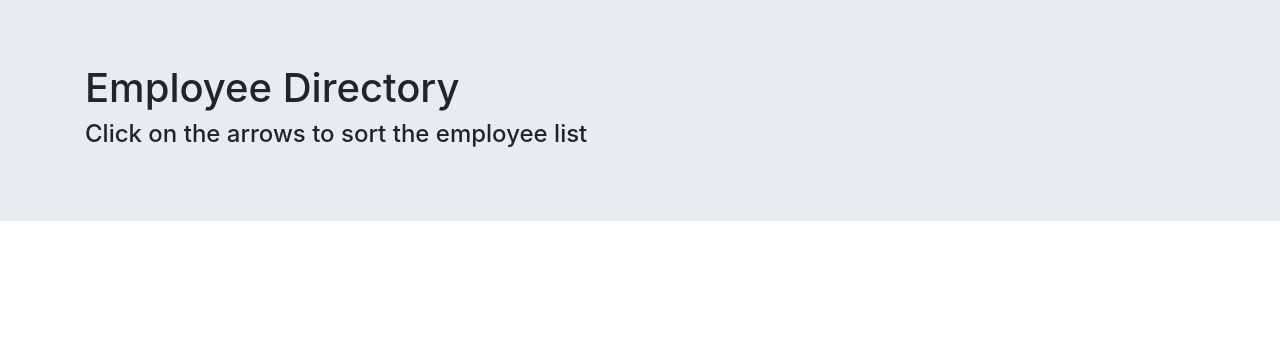
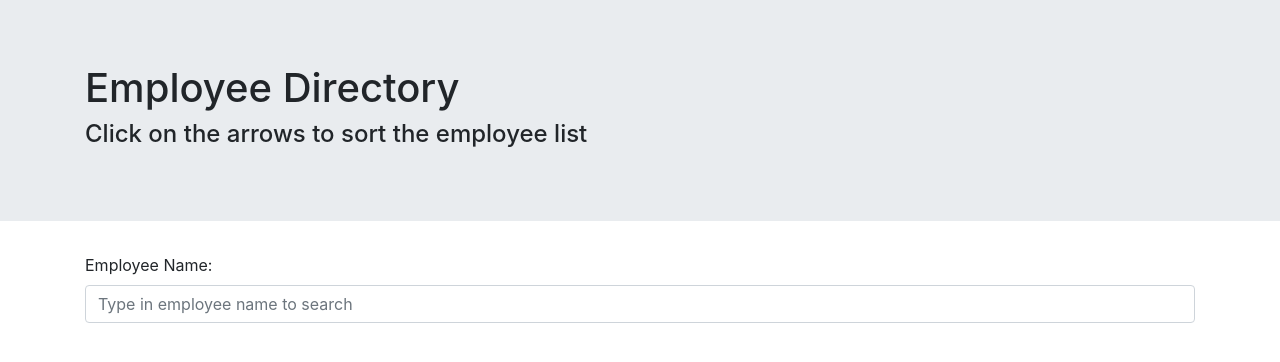
Before and after one commit to szaster/React-Employee-Directory-App, a React (Create React App) app in the folder react-employee-directory-app/: page / in a window 1280 px wide. Shown: the top 362 px of the page. Built offline with nearby package versions, Linux system fonts and the light colour scheme.

Commit message:
added search field

```diff
--- a/react-employee-directory-app/src/App.js
+++ b/react-employee-directory-app/src/App.js
@@ -2,13 +2,17 @@ import React, { Component } from "react";
 // import axios from "axios";
 import PageHeader from "./components/PageHeader";
 import { render } from "@testing-library/react";
+import SearchForm from "./components/SearchForm";
+import Container from "./components/Container";
 // import Search from "./pages/SearchSort";
 
 function App() {
-  render();
   return (
     <div>
       <PageHeader />
+      <Container>
+        <SearchForm />
+      </Container>
     </div>
   );
 }
--- a/react-employee-directory-app/src/components/SearchForm/index.js
+++ b/react-employee-directory-app/src/components/SearchForm/index.js
@@ -18,21 +18,9 @@ function SearchForm(props) {
           list="employees"
           type="text"
           className="form-control"
-          placeholder="Type in employee name"
-          id="employee"
+          placeholder="Type in employee name to search"
+          id="search"
         />
-        <datalist id="employees">
-          {props.employees.map((employee) => (
-            <option value={employee} key={employee} />
-          ))}
-        </datalist>
-        <button
-          type="submit"
-          onClick={props.handleFormSubmit}
-          className="btn btn-success"
-        >
-          Search
-        </button>
       </div>
     </form>
   );
```
Also changed, not shown: react-employee-directory-app/public/index.html (+1 -22 lines).
